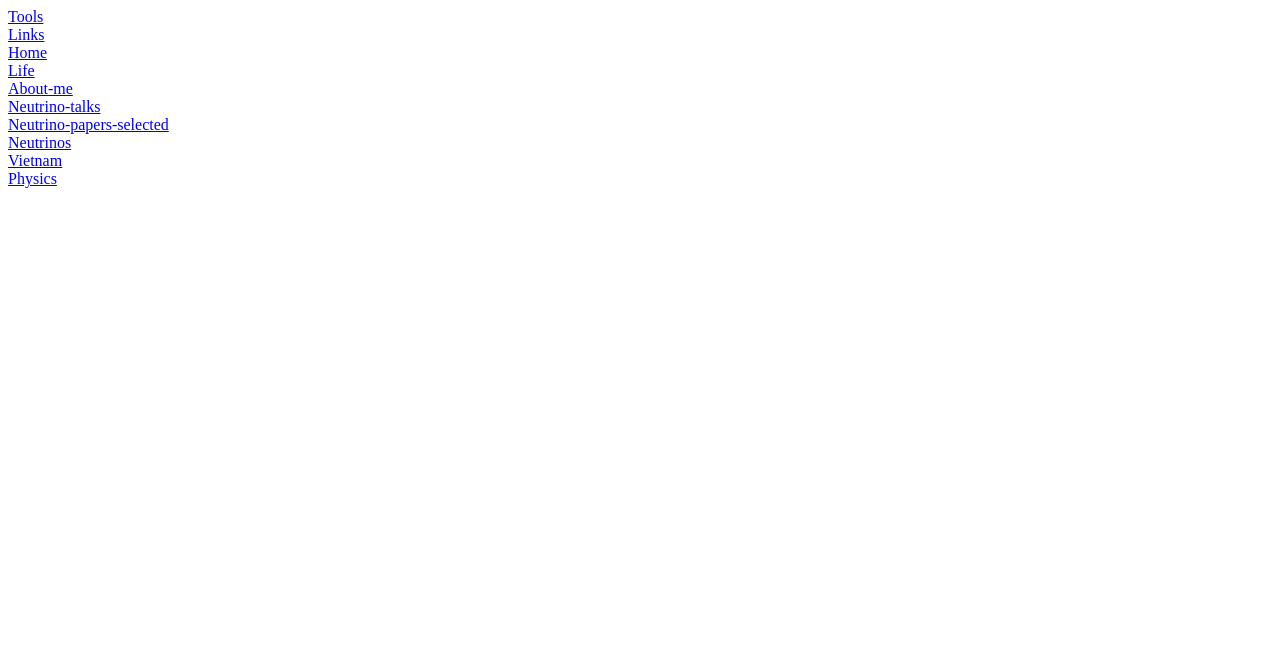
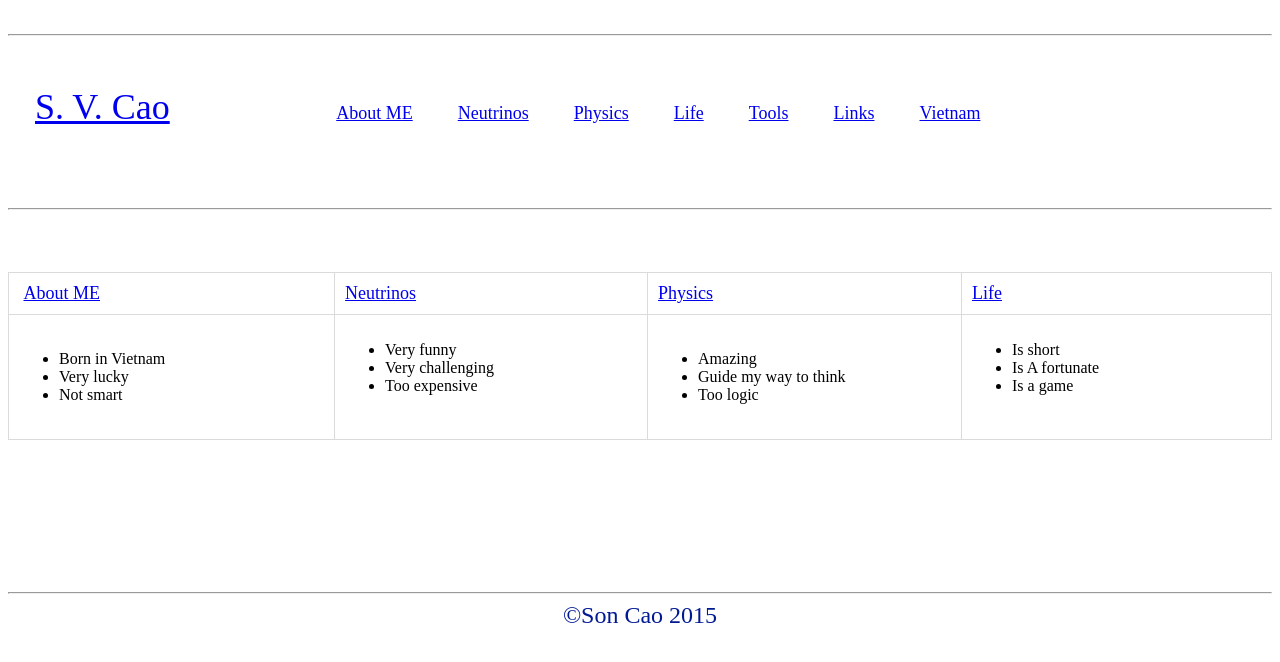
Before and after one commit to cvson/cvson.github.io, a plain HTML site: page index.html in a window 1280 px wide. Drawn offline with Linux system fonts and the light colour scheme.

Commit message:
first commit

```diff
--- a/index.html
+++ b/index.html
@@ -1,14 +1,87 @@
-<?xml version="1.0" encoding="UTF-8"?>
+<?xml version="1.0" encoding="UTF-8" standalone="no"?>
 <!DOCTYPE html PUBLIC "-//W3C//DTD XHTML 1.0 Transitional//EN" "http://www.w3.org/TR/xhtml1/DTD/xhtml1-transitional.dtd">
-<html><head><title>Exported Notes Index</title></head><body>
-<a href="Tools.html">Tools</a><br/>
-<a href="Links.html">Links</a><br/>
-<a href="Home.html">Home</a><br/>
-<a href="Life.html">Life</a><br/>
-<a href="About-me.html">About-me</a><br/>
-<a href="Neutrino-talks.html">Neutrino-talks</a><br/>
-<a href="Neutrino-papers-selected.html">Neutrino-papers-selected</a><br/>
-<a href="Neutrinos.html">Neutrinos</a><br/>
-<a href="Vietnam.html">Vietnam</a><br/>
-<a href="Physics.html">Physics</a><br/>
+<html><head><meta http-equiv="Content-Type" content="text/html; charset=UTF-8"/><meta name="exporter-version" content="Evernote Mac 6.2.1 (452715)"/><meta name="altitude" content="28.73167610168457"/><meta name="author" content="Son Cao"/><meta name="created" content="2015-10-14 02:07:15 +0000"/><meta name="latitude" content="36.46242697432034"/><meta name="longitude" content="140.597363715185"/><meta name="source" content="desktop.mac"/><meta name="updated" content="2016-01-06 01:29:06 +0000"/><title>Home</title></head><body>
+<div>
+<div><br/></div>
+<div>
+<div>
+<hr/></div>
+</div>
+<div>
+<div><span style="font-size: 36px;"><span style="color: rgb(148, 17, 0);"><br/></span></span></div>
+<div><span style="font-size: 18px;"><span style="color: rgb(148, 17, 0);"><span style="font-size: 36px;">   <a href="http://www-he.scphys.kyoto-u.ac.jp/member/cvson/homepage/">S. V. Cao</a></span>                                     <a href="http://www-he.scphys.kyoto-u.ac.jp/member/cvson/homepage/About-me.html">About ME</a>          <a href="http://www-he.scphys.kyoto-u.ac.jp/member/cvson/homepage/Neutrinos.html">Neutrinos</a>          <a href="http://www-he.scphys.kyoto-u.ac.jp/member/cvson/homepage/Physics.html">Physics</a>          <a href="http://www-he.scphys.kyoto-u.ac.jp/member/cvson/homepage/Life.html">Life</a>          <a href="http://www-he.scphys.kyoto-u.ac.jp/member/cvson/homepage/Tools.html">Tools</a>          <a href="http://www-he.scphys.kyoto-u.ac.jp/member/cvson/homepage/Links.html">Links</a>          <a href="http://www-he.scphys.kyoto-u.ac.jp/member/cvson/homepage/Vietnam.html">Vietnam</a></span></span></div>
+<div>
+<div><br/></div>
+<div><br/></div>
+</div>
+<div><br/></div>
+<div>
+<div><br/></div>
+<div>
+<hr/></div>
+<div><br/></div>
+</div>
+</div>
+</div>
+<div><br/></div>
+<div><br/></div>
+<table style="-evernote-table:true;border-collapse:collapse;margin-left:0px;table-layout:fixed;width:100%;">
+<tr>
+<td style="border: 1px solid rgb(219, 219, 219); padding: 10px; margin: 0px;width:25.847457627118644%;">
+<div><span style="font-size: 18px;"><span style="color: rgb(148, 17, 0);"> <a href="http://www-he.scphys.kyoto-u.ac.jp/member/cvson/homepage/About-me.html">About ME</a></span></span></div>
+</td>
+<td style="border: 1px solid rgb(219, 219, 219); padding: 10px; margin: 0px;width:24.74576271186441%;">
+<div><span style="font-size: 18px;"><span style="color: rgb(148, 17, 0);"><a href="http://www-he.scphys.kyoto-u.ac.jp/member/cvson/homepage/Neutrinos.html">Neutrinos</a></span></span></div>
+</td>
+<td style="border-style:solid;border-width:1px;border-color:rgb(219,219,219);padding:10px;margin:0px;width:24.83050847457627%;">
+<div><span style="font-size: 18px;"><span style="color: rgb(148, 17, 0);"><a href="http://www-he.scphys.kyoto-u.ac.jp/member/cvson/homepage/Physics.html">Physics</a></span></span></div>
+</td>
+<td style="border-style:solid;border-width:1px;border-color:rgb(219,219,219);padding:10px;margin:0px;width:24.491525423728813%;">
+<div><span style="font-size: 18px;"><span style="color: rgb(148, 17, 0);"><a href="http://www-he.scphys.kyoto-u.ac.jp/member/cvson/homepage/Life.html">Life</a></span></span></div>
+</td>
+</tr>
+<tr>
+<td style="border-style:solid;border-width:1px;border-color:rgb(219,219,219);padding:10px;margin:0px;width:25%;">
+<ul>
+<li>Born in Vietnam</li>
+<li>Very lucky </li>
+<li>Not smart</li>
+</ul>
+</td>
+<td style="border-style:solid;border-width:1px;border-color:rgb(219,219,219);padding:10px;margin:0px;width:25%;">
+<ul>
+<li>Very funny</li>
+<li>Very challenging</li>
+<li>Too expensive</li>
+</ul>
+<div style="text-align: center"><br/></div>
+</td>
+<td style="border-style:solid;border-width:1px;border-color:rgb(219,219,219);padding:10px;margin:0px;width:25%;">
+<ul>
+<li>Amazing</li>
+<li>Guide my way to think</li>
+<li>Too logic</li>
+</ul>
+</td>
+<td style="border-style:solid;border-width:1px;border-color:rgb(219,219,219);padding:10px;margin:0px;width:25%;">
+<ul>
+<li>Is short</li>
+<li>Is A fortunate</li>
+<li>Is a game </li>
+</ul>
+<div><br/></div>
+</td>
+</tr>
+</table>
+<div><br/></div>
+<div><br/></div>
+<div><br/></div>
+<div><br/></div>
+<div><br/></div>
+<div><br/></div>
+<div><br/></div>
+<div><br/></div>
+<hr/>
+<div style="text-align: center"><span style="font-size: 24px;"><span style="color: rgb(1, 25, 147);">©Son Cao 2015</span></span></div>
+<div><br/></div>
 </body></html>
```
